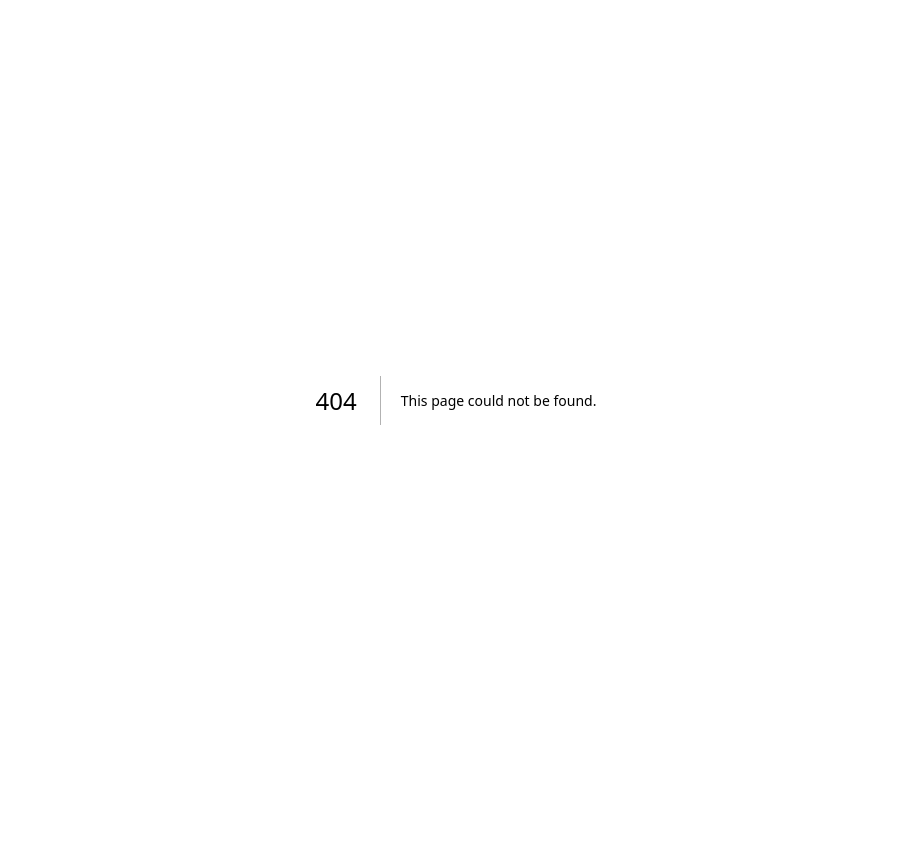
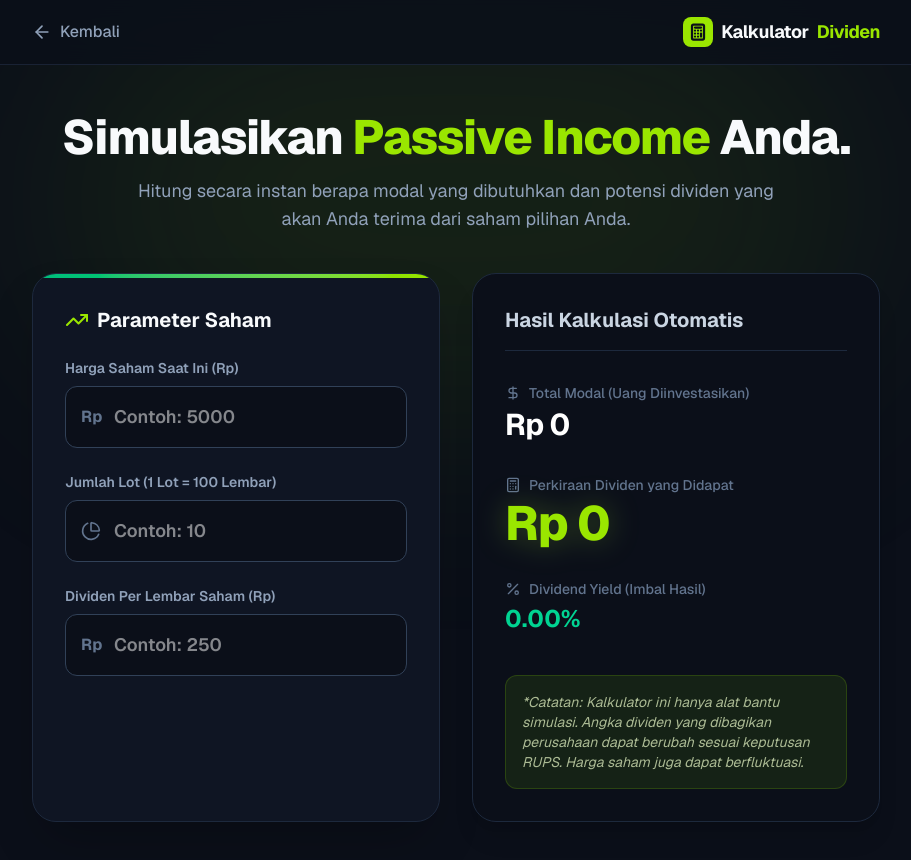
Before and after one commit to rifanidevmutualis/lagilagisaham2, a Next.js app: page /calculator in a window 1280 px wide. Before the commit this address had no page. Shown: the top 860 px of the page, without its empty margins (184-1095 px from the left). Before the commit the page ends 800 px from the top, so only its background shows below. Built offline with nearby package versions, Linux system fonts and the light colour scheme.

Commit message:
feat: add interactive standalone dividend calculator

```diff
--- /dev/null
+++ b/src/app/calculator/page.tsx
@@ -0,0 +1,164 @@
+'use client';
+import React, { useState, useEffect } from 'react';
+import { Calculator, ArrowLeft, TrendingUp, DollarSign, PieChart, Percent } from 'lucide-react';
+
+export default function DividendCalculator() {
+  const [hargaSaham, setHargaSaham] = useState<number | ''>('');
+  const [jumlahLot, setJumlahLot] = useState<number | ''>('');
+  const [dividenPerLembar, setDividenPerLembar] = useState<number | ''>('');
+
+  const [uangInvestasi, setUangInvestasi] = useState<number>(0);
+  const [perkiraanDividen, setPerkiraanDividen] = useState<number>(0);
+  const [dividendYield, setDividendYield] = useState<number>(0);
+
+  useEffect(() => {
+    const harga = Number(hargaSaham) || 0;
+    const lot = Number(jumlahLot) || 0;
+    const dividen = Number(dividenPerLembar) || 0;
+
+    const totalLembar = lot * 100;
+    const investasi = harga * totalLembar;
+    const totalDividen = dividen * totalLembar;
+    const yieldPercentage = harga > 0 ? (dividen / harga) * 100 : 0;
+
+    setUangInvestasi(investasi);
+    setPerkiraanDividen(totalDividen);
+    setDividendYield(yieldPercentage);
+  }, [hargaSaham, jumlahLot, dividenPerLembar]);
+
+  const formatRupiah = (number: number) => {
+    return new Intl.NumberFormat('id-ID', { style: 'currency', currency: 'IDR', maximumFractionDigits: 0 }).format(number);
+  };
+
+  return (
+    <div className="min-h-screen bg-[#0B0F19] text-slate-50 font-sans selection:bg-lime-500/30 overflow-hidden relative">
+      {/* Background Glow */}
+      <div className="absolute top-0 left-1/2 -translate-x-1/2 w-[800px] h-[400px] bg-lime-500/10 blur-[120px] rounded-full pointer-events-none"></div>
+
+      {/* Header */}
+      <header className="sticky top-0 z-50 bg-[#0B0F19]/80 backdrop-blur-md border-b border-slate-800/80">
+        <div className="max-w-4xl mx-auto px-4 sm:px-6 h-16 flex items-center justify-between">
+          <a href="/" className="flex items-center gap-2 text-slate-400 hover:text-white transition-colors font-medium">
+            <ArrowLeft size={20} /> Kembali
+          </a>
+          <div className="flex items-center gap-2 font-bold text-lg tracking-tight">
+            <div className="bg-lime-400 text-[#0B0F19] p-1.5 rounded-lg">
+              <Calculator size={18} strokeWidth={3} />
+            </div>
+            Kalkulator <span className="text-lime-400">Dividen</span>
+          </div>
+        </div>
+      </header>
+
+      <main className="max-w-4xl mx-auto px-4 sm:px-6 py-12 relative z-10">
+        <div className="text-center mb-10 animate-fade-in">
+          <h1 className="text-3xl sm:text-5xl font-extrabold tracking-tight mb-4">
+            Simulasikan <span className="text-lime-400">Passive Income</span> Anda.
+          </h1>
+          <p className="text-slate-400 text-lg max-w-2xl mx-auto">
+            Hitung secara instan berapa modal yang dibutuhkan dan potensi dividen yang akan Anda terima dari saham pilihan Anda.
+          </p>
+        </div>
+
+        <div className="grid grid-cols-1 lg:grid-cols-2 gap-8 animate-fade-in" style={{ animationDelay: '0.1s' }}>
+
+          {/* Input Section */}
+          <div className="bg-[#0F1523] border border-slate-800 p-8 rounded-3xl shadow-2xl relative overflow-hidden">
+            <div className="absolute top-0 left-0 w-full h-1 bg-gradient-to-r from-emerald-500 to-lime-400"></div>
+            <h2 className="text-xl font-bold mb-6 flex items-center gap-2">
+              <TrendingUp className="text-lime-400" /> Parameter Saham
+            </h2>
+
+            <div className="space-y-6">
+              <div>
+                <label className="block text-sm font-semibold text-slate-400 mb-2">Harga Saham Saat Ini (Rp)</label>
+                <div className="relative">
+                  <span className="absolute left-4 top-1/2 -translate-y-1/2 text-slate-500 font-bold">Rp</span>
+                  <input
+                    type="number"
+                    min="1"
+                    value={hargaSaham}
+                    onChange={(e) => setHargaSaham(e.target.value === '' ? '' : Number(e.target.value))}
+                    className="w-full bg-[#0B0F19] border border-slate-700 text-white rounded-xl pl-12 pr-4 py-4 focus:outline-none focus:border-lime-400 focus:ring-1 focus:ring-lime-400 transition-all font-semibold text-lg"
+                    placeholder="Contoh: 5000"
+                  />
+                </div>
+              </div>
+
+              <div>
+                <label className="block text-sm font-semibold text-slate-400 mb-2">Jumlah Lot (1 Lot = 100 Lembar)</label>
+                <div className="relative">
+                  <span className="absolute left-4 top-1/2 -translate-y-1/2 text-slate-500">
+                    <PieChart size={20} />
+                  </span>
+                  <input
+                    type="number"
+                    min="1"
+                    value={jumlahLot}
+                    onChange={(e) => setJumlahLot(e.target.value === '' ? '' : Number(e.target.value))}
+                    className="w-full bg-[#0B0F19] border border-slate-700 text-white rounded-xl pl-12 pr-4 py-4 focus:outline-none focus:border-lime-400 focus:ring-1 focus:ring-lime-400 transition-all font-semibold text-lg"
+                    placeholder="Contoh: 10"
+                  />
+                </div>
+              </div>
+
+              <div>
+                <label className="block text-sm font-semibold text-slate-400 mb-2">Dividen Per Lembar Saham (Rp)</label>
+                <div className="relative">
+                  <span className="absolute left-4 top-1/2 -translate-y-1/2 text-slate-500 font-bold">Rp</span>
+                  <input
+                    type="number"
+                    min="0"
+                    value={dividenPerLembar}
+                    onChange={(e) => setDividenPerLembar(e.target.value === '' ? '' : Number(e.target.value))}
+                    className="w-full bg-[#0B0F19] border border-slate-700 text-white rounded-xl pl-12 pr-4 py-4 focus:outline-none focus:border-lime-400 focus:ring-1 focus:ring-lime-400 transition-all font-semibold text-lg"
+                    placeholder="Contoh: 250"
+                  />
+                </div>
+              </div>
+            </div>
+          </div>
+
+          {/* Output Section */}
+          <div className="bg-[#0B0F19] border border-slate-800 p-8 rounded-3xl shadow-xl flex flex-col justify-center">
+            <h2 className="text-xl font-bold mb-8 text-slate-300 border-b border-slate-800 pb-4">Hasil Kalkulasi Otomatis</h2>
+
+            <div className="space-y-8">
+              <div>
+                <p className="text-sm font-medium text-slate-500 mb-1 flex items-center gap-2">
+                  <DollarSign size={16} /> Total Modal (Uang Diinvestasikan)
+                </p>
+                <p className="text-3xl font-bold text-white tracking-tight">
+                  {formatRupiah(uangInvestasi)}
+                </p>
+              </div>
+
+              <div>
+                <p className="text-sm font-medium text-slate-500 mb-1 flex items-center gap-2">
+                  <Calculator size={16} /> Perkiraan Dividen yang Didapat
+                </p>
+                <p className="text-4xl sm:text-5xl font-extrabold text-lime-400 tracking-tight drop-shadow-[0_0_15px_rgba(163,230,53,0.3)]">
+                  {formatRupiah(perkiraanDividen)}
+                </p>
+              </div>
+
+              <div>
+                <p className="text-sm font-medium text-slate-500 mb-1 flex items-center gap-2">
+                  <Percent size={16} /> Dividend Yield (Imbal Hasil)
+                </p>
+                <p className="text-2xl font-bold text-emerald-400">
+                  {dividendYield.toFixed(2)}%
+                </p>
+              </div>
+            </div>
+
+            <div className="mt-10 p-4 bg-lime-500/10 border border-lime-500/20 rounded-xl text-sm text-lime-100/70 italic">
+              *Catatan: Kalkulator ini hanya alat bantu simulasi. Angka dividen yang dibagikan perusahaan dapat berubah sesuai keputusan RUPS. Harga saham juga dapat berfluktuasi.
+            </div>
+          </div>
+
+        </div>
+      </main>
+    </div>
+  );
+}
--- a/src/app/page.tsx
+++ b/src/app/page.tsx
@@ -1,6 +1,6 @@
 'use client';
 import React, { useState, useEffect } from 'react';
-import { TrendingUp, Send, Download, Lock, CheckCircle, ShieldAlert, BookOpen, BarChart2, Target, User, LogOut } from 'lucide-react';
+import { TrendingUp, Send, Download, Lock, CheckCircle, ShieldAlert, BookOpen, BarChart2, Target, User, LogOut, Calculator } from 'lucide-react';
 
 export default function App() {
   const [activeTab, setActiveTab] = useState('mingguan');
@@ -110,6 +110,12 @@ export default function App() {
           </div>
 
           <div className="flex items-center gap-3">
+            <a
+              href="/calculator"
+              className="hidden sm:flex items-center gap-2 text-sm font-semibold bg-slate-800/50 hover:bg-slate-800 px-4 py-2 rounded-full transition-colors border border-slate-700/50 hover:border-lime-400/50"
+            >
+              <Calculator size={16} className="text-lime-400" /> Kalkulator
+            </a>
             <a
               href="https://t.me/lagilagisaham"
               target="_blank"
```
